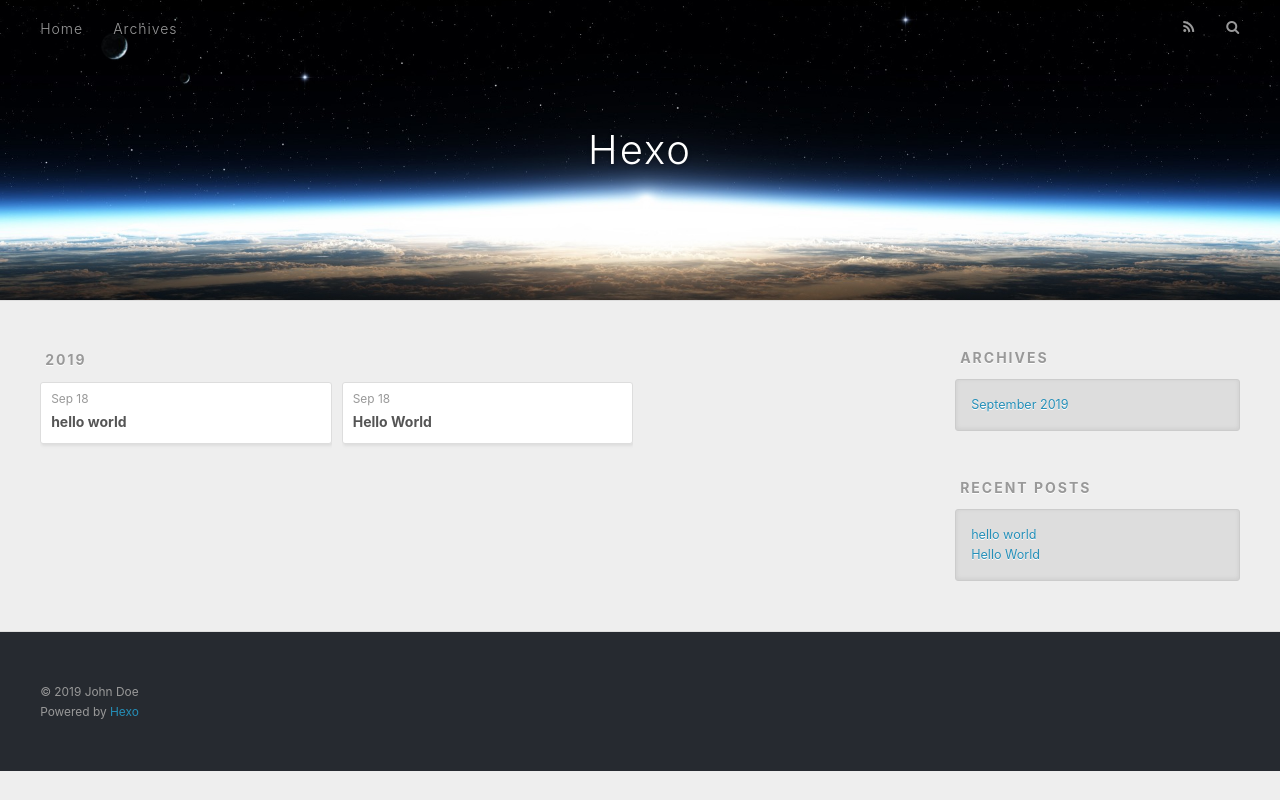
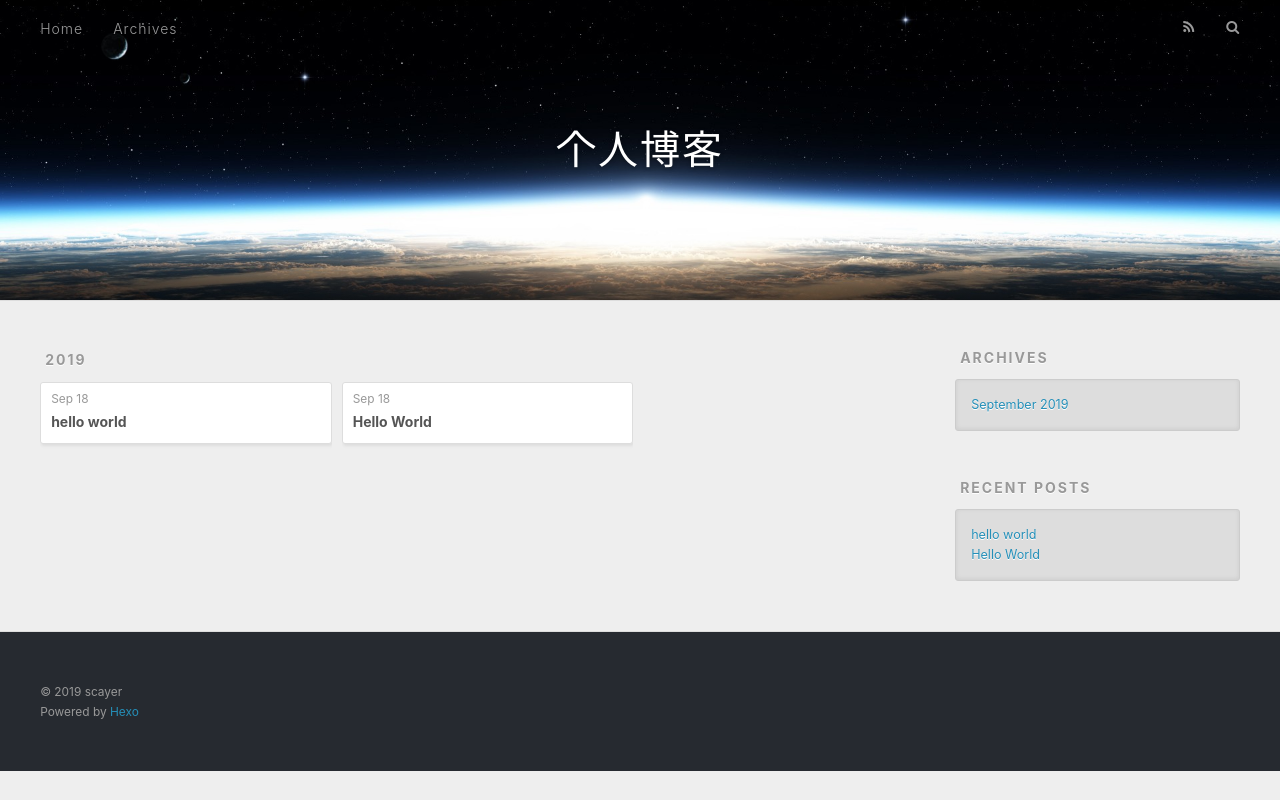
Before and after one commit to Scayer/scayer.github.io, a plain HTML site: page archives/2019/09/index.html in a window 1280 px wide. Drawn offline with nearby package versions, Linux system fonts and the light colour scheme.

Commit message:
Site updated: 2019-09-18 16:06:41

```diff
--- a/archives/2019/09/index.html
+++ b/archives/2019/09/index.html
@@ -5,17 +5,17 @@
 
 
 
-  <title>Archives: 2019/9 | Hexo</title>
+  <title>Archives: 2019/9 | 个人博客</title>
   <meta name="viewport" content="width=device-width, initial-scale=1, maximum-scale=1">
   <meta property="og:type" content="website">
-<meta property="og:title" content="Hexo">
+<meta property="og:title" content="个人博客">
 <meta property="og:url" content="http://yoursite.com/archives/2019/09/index.html">
-<meta property="og:site_name" content="Hexo">
+<meta property="og:site_name" content="个人博客">
 <meta property="og:locale" content="en">
 <meta name="twitter:card" content="summary">
-<meta name="twitter:title" content="Hexo">
+<meta name="twitter:title" content="个人博客">
 
-    <link rel="alternate" href="/atom.xml" title="Hexo" type="application/atom+xml">
+    <link rel="alternate" href="/atom.xml" title="个人博客" type="application/atom+xml">
 
 
     <link rel="icon" href="/favicon.png">
@@ -34,7 +34,7 @@
   <div id="header-outer" class="outer">
     <div id="header-title" class="inner">
       <h1 id="logo-wrap">
-        <a href="/" id="logo">Hexo</a>
+        <a href="/" id="logo">个人博客</a>
       </h1>
 
     </div>
@@ -162,7 +162,7 @@
 
   <div class="outer">
     <div id="footer-info" class="inner">
-      &copy; 2019 John Doe<br>
+      &copy; 2019 scayer<br>
       Powered by <a href="http://hexo.io/" target="_blank">Hexo</a>
     </div>
   </div>
```
Also changed, not shown: 2019/09/18/hello-world-1/index.html (+6 -6 lines), 2019/09/18/hello-world/index.html (+6 -6 lines), archives/2019/index.html (+7 -7 lines), archives/index.html (+7 -7 lines).
